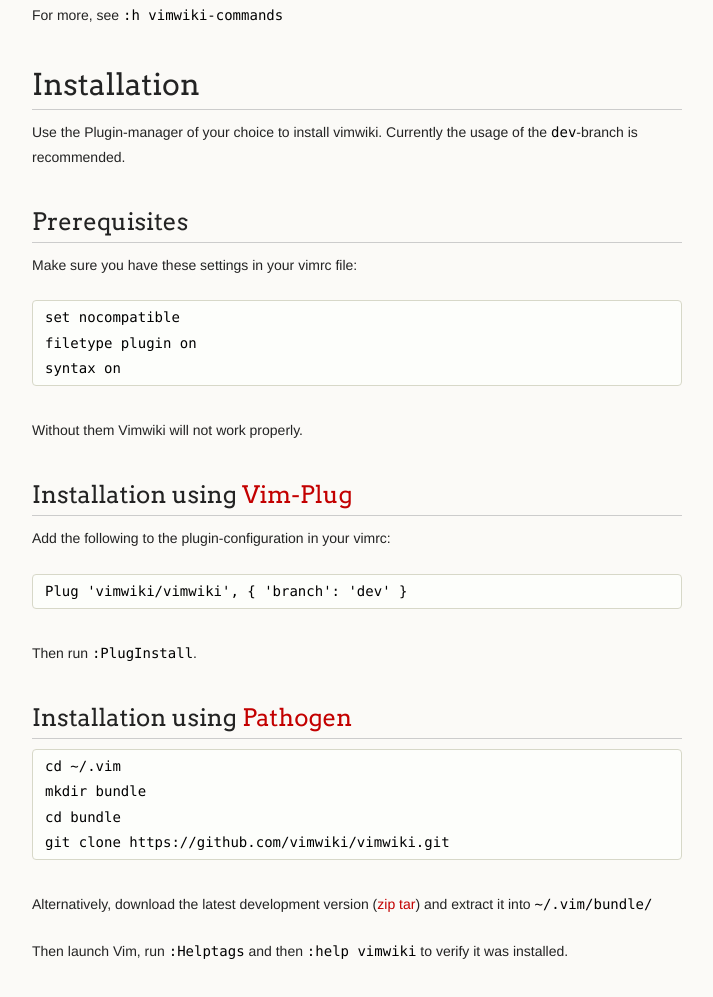
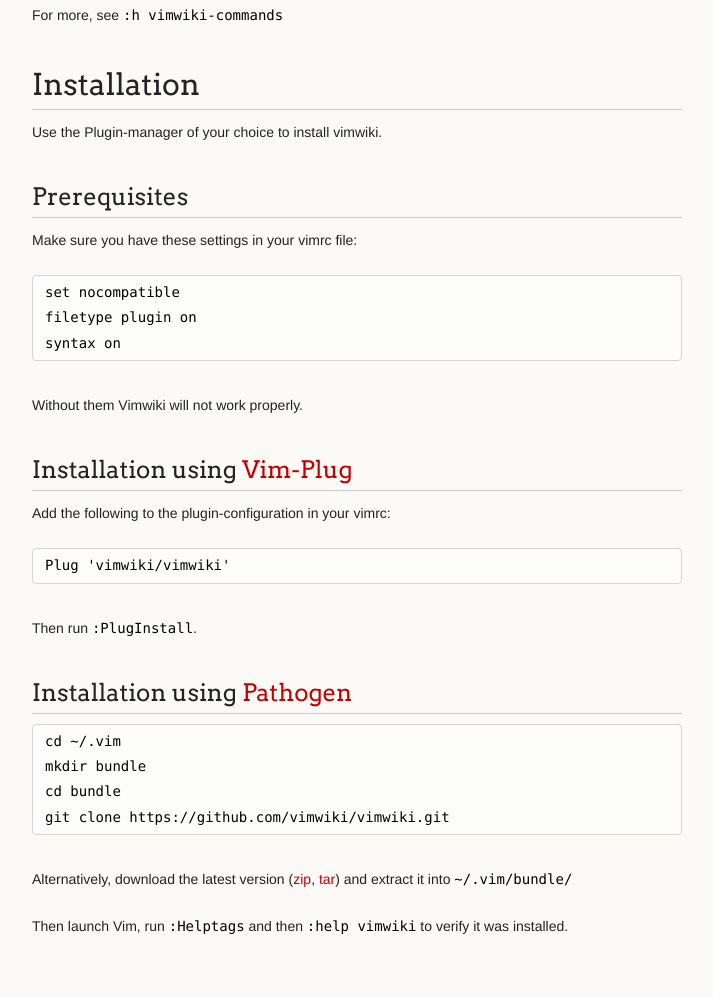
Before and after one commit to vimwiki/vimwiki.github.io, a plain HTML site: page index.html in a window 1280 px wide. Shown: the part 3000-3997 px from the top of the page, without its empty margins (278-991 px from the left). Drawn offline with Linux system fonts and the light colour scheme.

Commit message:
Set recommended branch to master again

```diff
--- a/index.html
+++ b/index.html
@@ -152,8 +152,7 @@ def greet(s):
 
 <h1>
 <a id="installation" class="anchor" href="#installation" aria-hidden="true"><span aria-hidden="true" class="octicon octicon-link"></span></a>Installation</h1>
-<p>Use the Plugin-manager of your choice to install vimwiki.
-Currently the usage of the <code>dev</code>-branch is recommended.</p>
+<p>Use the Plugin-manager of your choice to install vimwiki.</p>
 
 <h2>
 <a id="prerequisites" class="anchor" href="#prerequisites" aria-hidden="true"><span aria-hidden="true" class="octicon octicon-link"></span></a>Prerequisites</h2>
@@ -172,7 +171,7 @@ syntax on
 </h2>
 
 <p>Add the following to the plugin-configuration in your vimrc:</p>
-<pre><code>Plug 'vimwiki/vimwiki', { 'branch': 'dev' }
+<pre><code>Plug 'vimwiki/vimwiki'
 </code></pre>
 
 <p>Then run <code>:PlugInstall</code>.</p>
@@ -186,7 +185,7 @@ cd bundle
 git clone https://github.com/vimwiki/vimwiki.git
 </code></pre>
 
-<p>Alternatively, download the latest development version (<a href="http://github.com/vimwiki/vimwiki/zipball/dev">zip</a> <a href="http://github.com/vimwiki/vimwiki/tarball/dev">tar</a>) and extract it into <code>~/.vim/bundle/</code></p>
+<p>Alternatively, download the latest version (<a href="http://github.com/vimwiki/vimwiki/zipball/master">zip</a>, <a href="http://github.com/vimwiki/vimwiki/tarball/master">tar</a>) and extract it into <code>~/.vim/bundle/</code></p>
 
 <p>Then launch Vim, run <code>:Helptags</code> and then <code>:help vimwiki</code> to verify it was installed.</p>
       </section>
```
